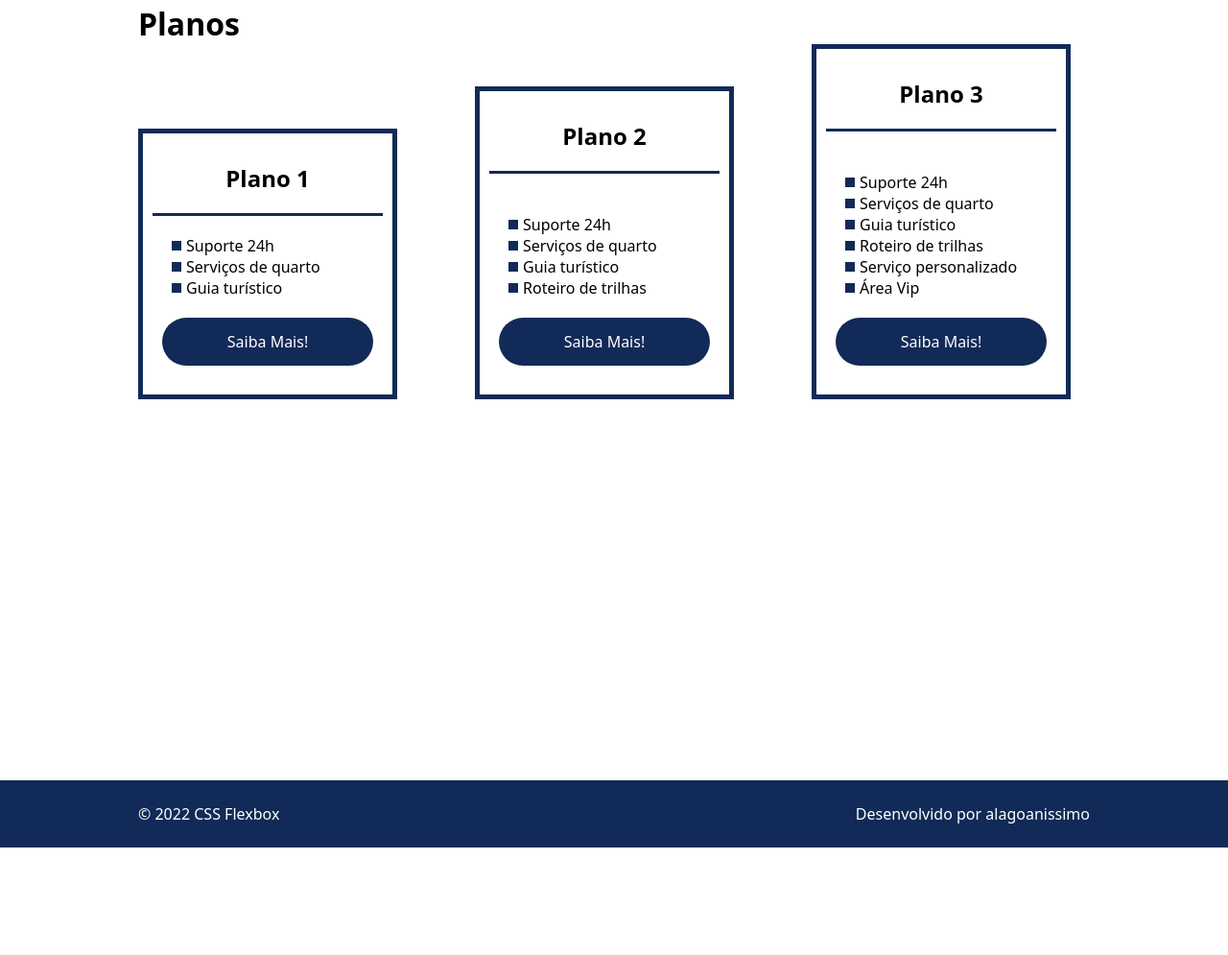
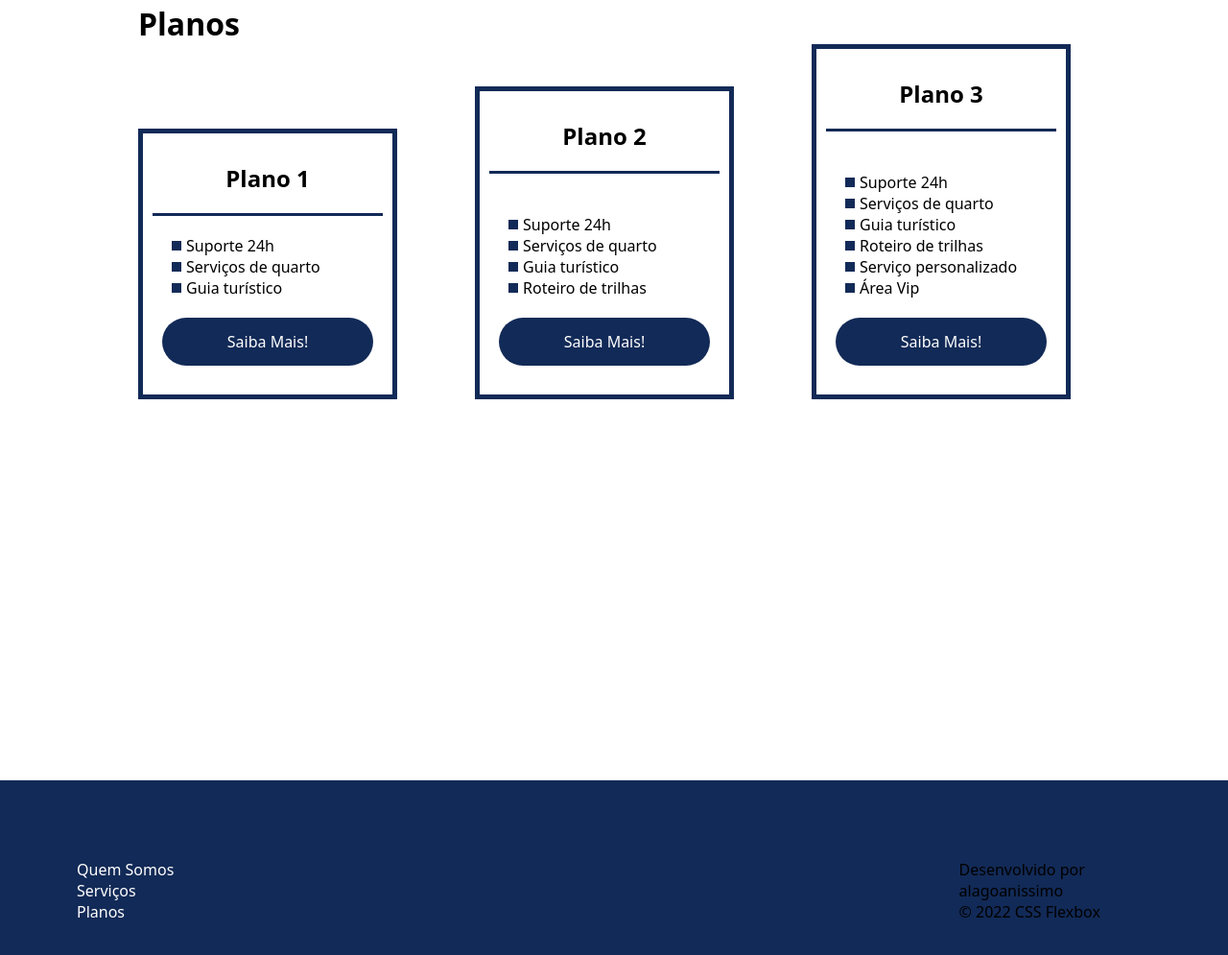
Before and after one commit to alagoanissimo/DIO-primeiro-repositorio, a plain HTML site: page Posicionando_Elementos_com_Flexbox_em_CSS/FLEXBOX/PROJETO/index.html in a window 1280 px wide. Shown: the part 1737-2732 px from the top of the page at 96% size. Before the commit the page ends 2620 px from the top, so only its background shows below. Drawn offline with Linux system fonts and the light colour scheme.

Commit message:
novas anotações

```diff
--- a/Posicionando_Elementos_com_Flexbox_em_CSS/FLEXBOX/PROJETO/index.html
+++ b/Posicionando_Elementos_com_Flexbox_em_CSS/FLEXBOX/PROJETO/index.html
@@ -114,8 +114,15 @@
 
     <footer>
         <div class="flex-container footer">
-            <p>&copy; 2022 CSS Flexbox</p>
-            <p>Desenvolvido por alagoanissimo</p>
+            <ul class="footer-links">
+                <li><a href="#quem-somos">Quem Somos</a></li>
+                <li><a href="#servicos">Serviços</a></li>
+                <li><a href="#planos">Planos</a></li>
+            </div>
+        </ul>
+            <p>Desenvolvido por alagoanissimo <br>
+                &copy; 2022 CSS Flexbox
+            </p>
         </div>
     </footer>
 </body>
--- a/Posicionando_Elementos_com_Flexbox_em_CSS/FLEXBOX/PROJETO/style.css
+++ b/Posicionando_Elementos_com_Flexbox_em_CSS/FLEXBOX/PROJETO/style.css
@@ -242,10 +242,20 @@ footer{
     height: 70px;
     display: flex;
     align-items: center;
+    justify-content: center;
+    padding: 80px;
 }
 
 footer .footer{
     justify-content: space-between;
+    color: #fff;
+}
+
+.footer-links li a{
+    color: #fff;
+}
+
+.footer p{
     color: #fff;
 }
 
```
Also changed, not shown: Introducao_JavaScript/TESTE/teste.js (added, +13 -0 lines), Posicionando_Elementos_com_Flexbox_em_CSS/FLEXBOX/INSTAGRAM/index.html (+3 -3 lines).
